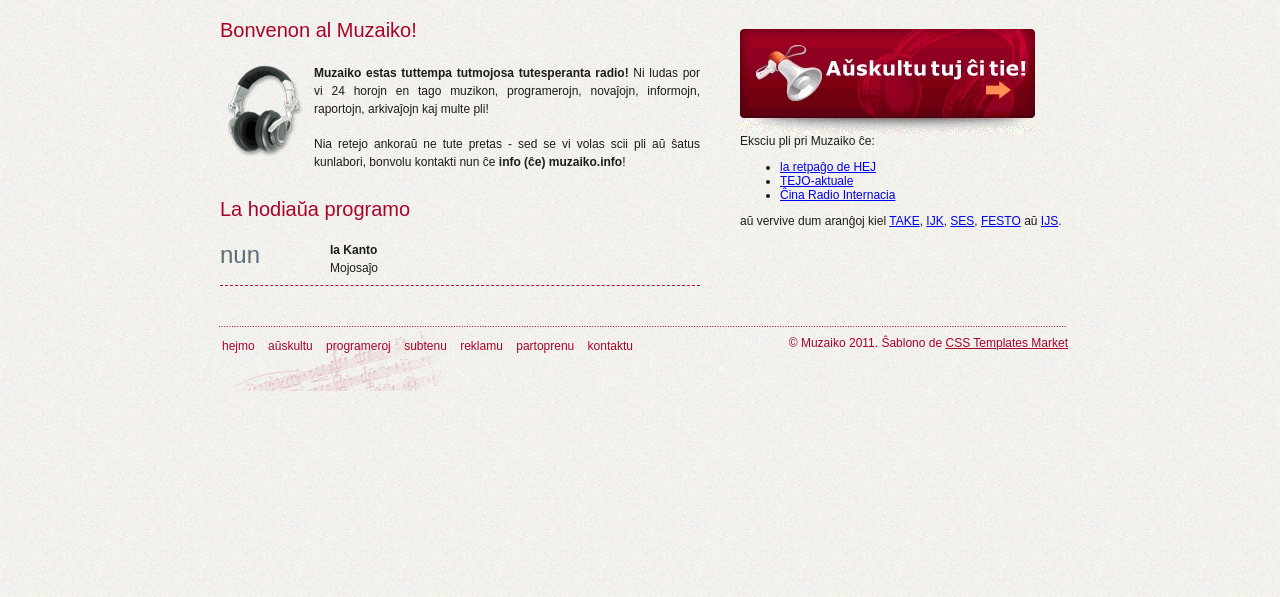
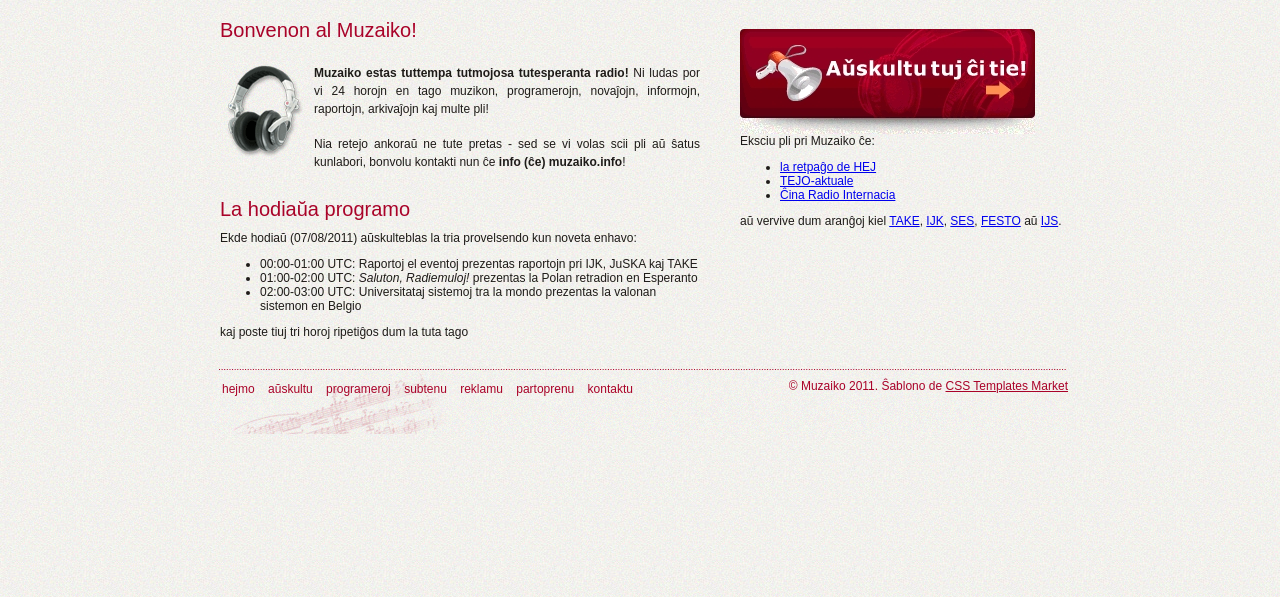
Before and after one commit to bpeel/Muzaiko, a PHP site: page / in a window 1280 px wide. Shown: the part 203-800 px from the top of the page. Run offline with PHP 8.4, Linux system fonts and the light colour scheme.

Commit message:
Avizo #10: tria provelsendo - ĝisdatigi la informojn ĉe: http://muzaiko.info/programeroj -mi aldonis la novan programioon en la cxefpagxo -elkomentigis la kantan informon kiu nuntempe ne funkcias -aldonis la novajn programerojn en programeroj.php

```diff
--- a/index.php
+++ b/index.php
@@ -8,6 +8,14 @@ page_header('Bonvenon al Muzaiko!', '');
 </p>
 <p>Nia retejo ankoraŭ ne tute pretas - sed se vi volas scii pli aŭ ŝatus kunlabori, bonvolu kontakti nun ĉe <b>info (ĉe) muzaiko.info</b>!</p>
 <div class="title">La hodiaŭa programo</div>
+Ekde hodiaŭ (07/08/2011) aŭskulteblas la tria provelsendo kun noveta enhavo:
+<ul>
+<li>00:00-01:00 UTC: Raportoj el eventoj prezentas raportojn pri IJK, JuSKA kaj TAKE</li>
+<li>01:00-02:00 UTC: <i>Saluton, Radiemuloj!</i> prezentas la Polan retradion en Esperanto</li>
+<li>02:00-03:00 UTC: Universitataj sistemoj tra la mondo prezentas la valonan sistemon en Belgio</li>
+</ul>
+kaj poste tiuj tri horoj ripetiĝos dum la tuta tago
+
 <?php
 	function print_show($hour, $title, $desc, $num=0) {
 		?>
@@ -32,7 +40,7 @@ page_header('Bonvenon al Muzaiko!', '');
 	$time = time()-120;
 	$show = current_show($time);
 	$seen = array($show['clock']);
-	print_show('nun', $show['title'], $show['desc']);
+/*	print_show('nun', $show['title'], $show['desc']);
 
 	while (true) {
 		$time += 3600;
@@ -44,7 +52,7 @@ page_header('Bonvenon al Muzaiko!', '');
 		$hour = date('H:00', $time+$offset);
 		if ($utc) $hour .= ' UTC';
 		print_show($hour, $show['title'], $show['desc'], $time.'000');
-	}
+	}*/
 
 right();
 right_contents();
--- a/programeroj.php
+++ b/programeroj.php
@@ -11,9 +11,11 @@ Novaĵoj el la tuta mondo por la tuta mondo, kiun redaktas por vi nia teamo ĉe
 <div class="title">Babilaj programeroj</div>
 <ul>
 <li>Esperantistoj aktivas</li>
-<li>Fabelo</li>
+<li>Fabeloj</li>
 <li>Esperantistaj muzikistoj</li>
 <li>Raportoj el eventoj</li>
+<li>Saluton, Radiemuloj!</li>
+<li>Universitataj sistemoj tra la mondo</li>
 </ul>
 
 <div class="title">Reklamoj</div>
```
